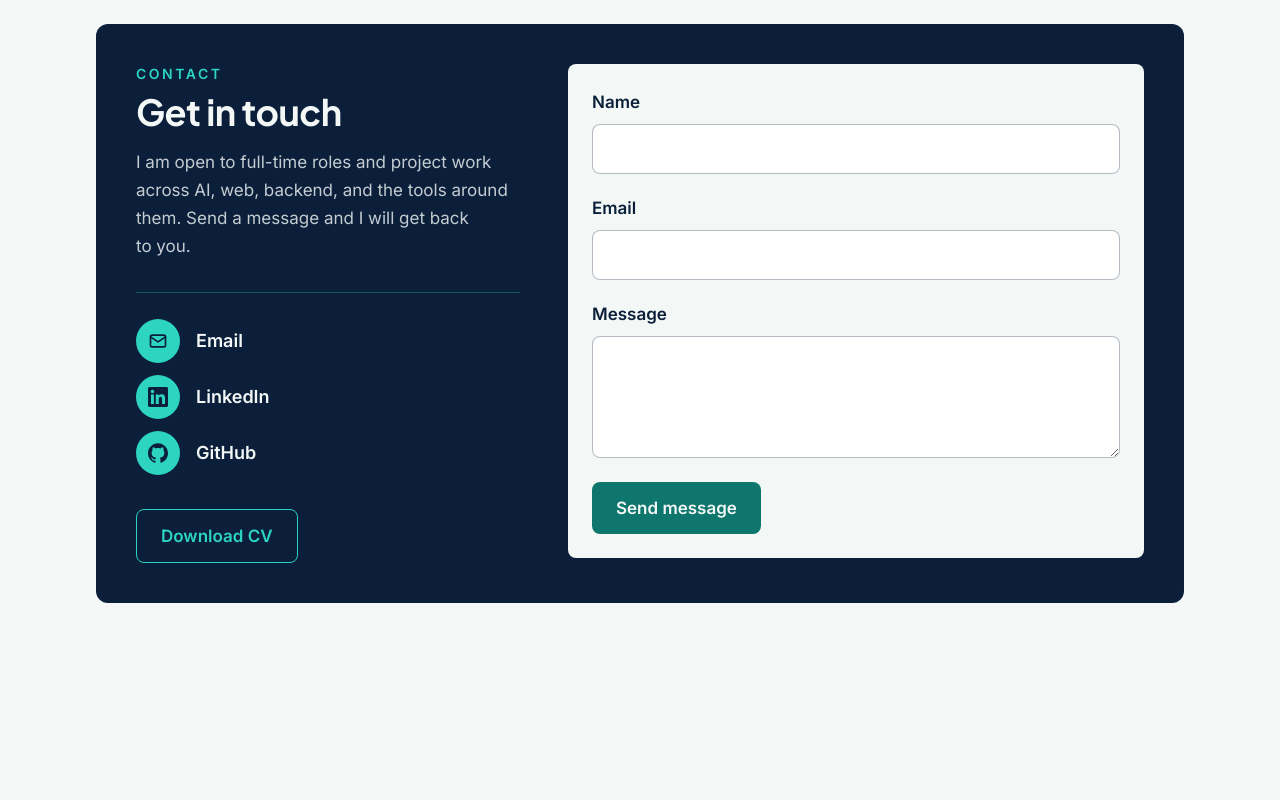
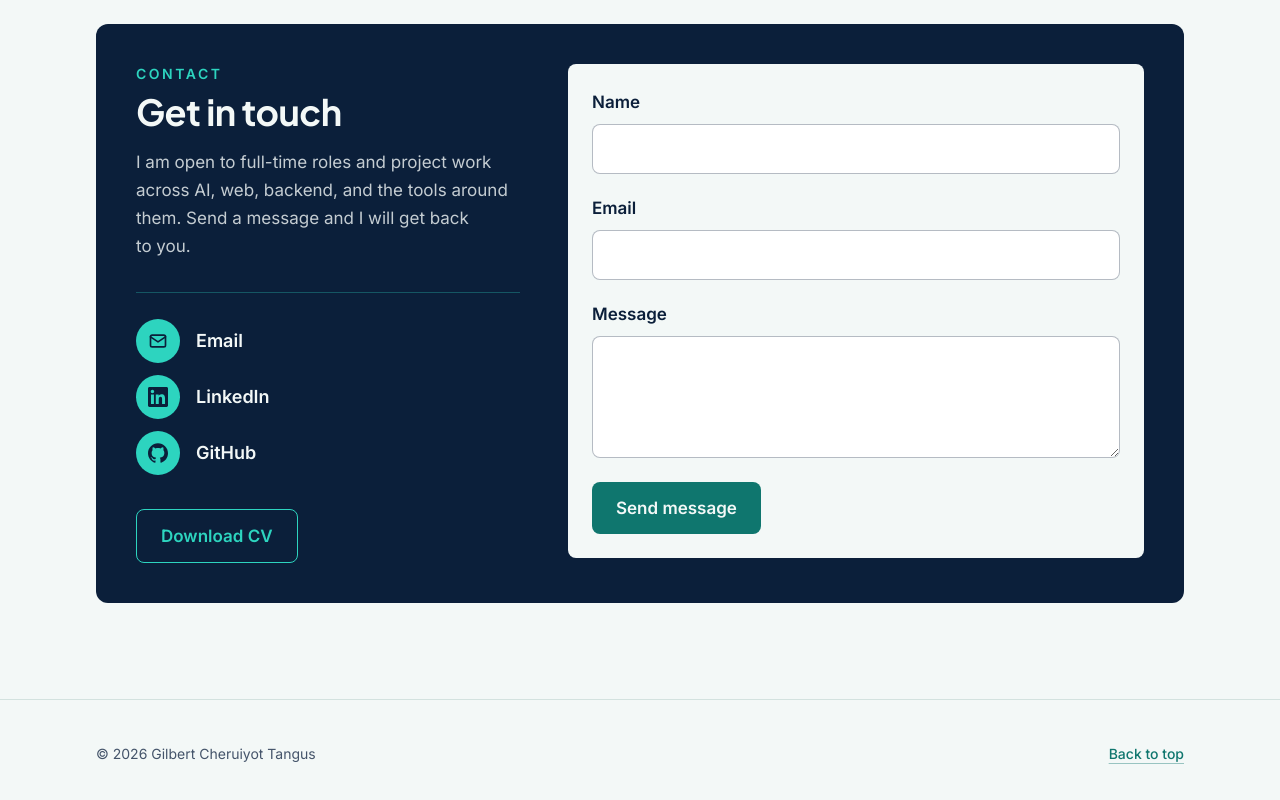
Before and after one commit to gilbertofke/gilbert-portfolio, a Next.js app: page / in a window 1280 px wide. Shown: the part 4937-5737 px from the top of the page. Before the commit the page ends 5636 px from the top, so only its background shows below. Built offline with nearby package versions, Linux system fonts and the light colour scheme; no server answers.

Commit message:
feat: add footer with copyright line and back to top link

```diff
--- a/src/app/page.tsx
+++ b/src/app/page.tsx
@@ -1,5 +1,6 @@
 import About from "@/components/About";
 import Contact from "@/components/Contact";
+import Footer from "@/components/Footer";
 import Hero from "@/components/Hero";
 import HowIWork from "@/components/HowIWork";
 import Nav from "@/components/Nav";
@@ -19,6 +20,7 @@ export default function Home() {
         <HowIWork />
         <Contact />
       </main>
+      <Footer />
     </>
   );
 }
--- /dev/null
+++ b/src/components/Footer.tsx
@@ -0,0 +1,17 @@
+const linkClass =
+  "inline-flex min-h-11 items-center font-medium text-teal underline decoration-teal/40 underline-offset-4 hover:decoration-teal focus-visible:rounded-sm focus-visible:outline-2 focus-visible:outline-offset-4 focus-visible:outline-turq";
+
+export default function Footer() {
+  const year = new Date().getFullYear();
+
+  return (
+    <footer className="border-t border-line py-8">
+      <div className="page-container flex flex-col gap-4 text-sm text-muted md:flex-row md:items-center md:justify-between">
+        <p>&copy; {year} Gilbert Cheruiyot Tangus</p>
+        <a href="#" className={linkClass}>
+          Back to top
+        </a>
+      </div>
+    </footer>
+  );
+}
```
